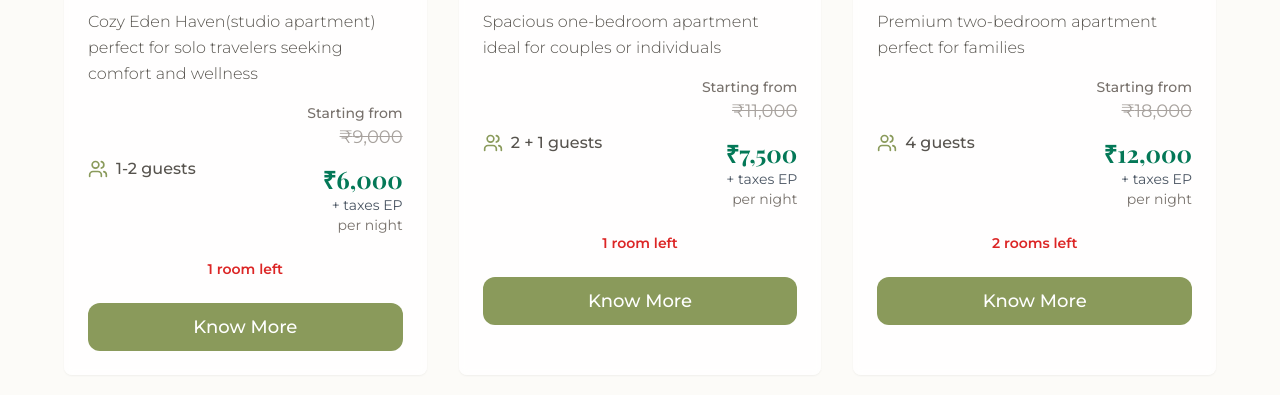
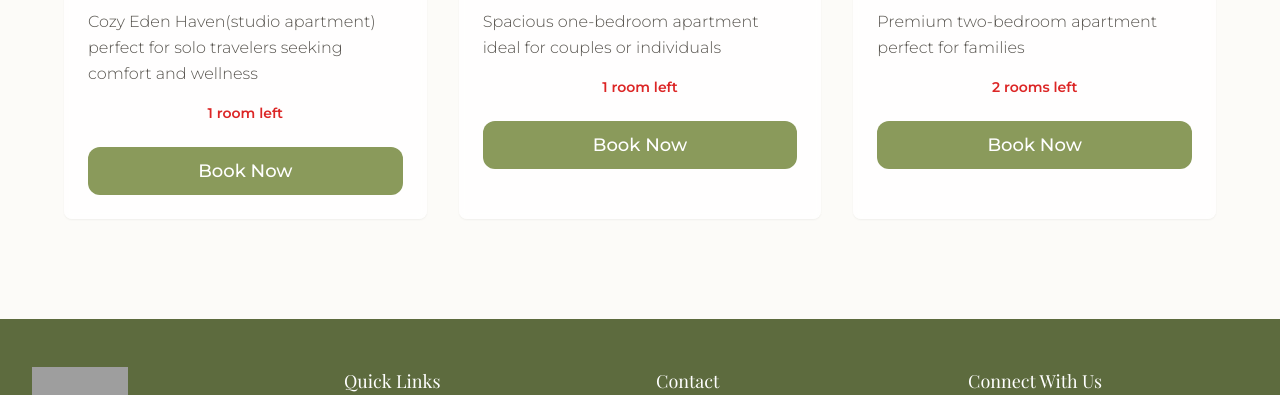
Before and after one commit to Kshubhranshu/eden, a React (Vite) app: page /gallery in a window 1280 px wide. Shown: the part 2401-2796 px from the top of the page. Built offline with nearby package versions, Linux system fonts and the light colour scheme; grey boxes are pictures that could not be loaded.

Commit message:
added book now button

```diff
--- a/src/components/accommodations/RoomSelector.tsx
+++ b/src/components/accommodations/RoomSelector.tsx
@@ -259,6 +259,7 @@ const RoomTypeSelector = ({ onSelect }: RoomTypeSelectorProps) => {
                             </CardHeader>
 
                             <CardContent className="space-y-6">
+                                {false && <>
                                 <div className="flex items-center justify-between">
                                     <div className="flex items-center space-x-2 text-stone-600">
                                         <Users className="w-5 h-5 text-eden" />
@@ -343,8 +344,12 @@ const RoomTypeSelector = ({ onSelect }: RoomTypeSelectorProps) => {
                                         </p>
                                     </div>
                                 </div>
+                                *//
 
-                                {/* Rooms left info */}
+
+                                </>}
+
+                                   {/* Rooms left info */}
                                 <div className="text-center">
                                     <p className="text-sm font-semibold text-red-600">
                                         {roomType.roomsLeft} room
@@ -362,7 +367,7 @@ const RoomTypeSelector = ({ onSelect }: RoomTypeSelectorProps) => {
                                             )
                                         }
                                     >
-                                        Know More
+                                        Book Now
                                     </Button>
                                 </div>
                             </CardContent>
```
